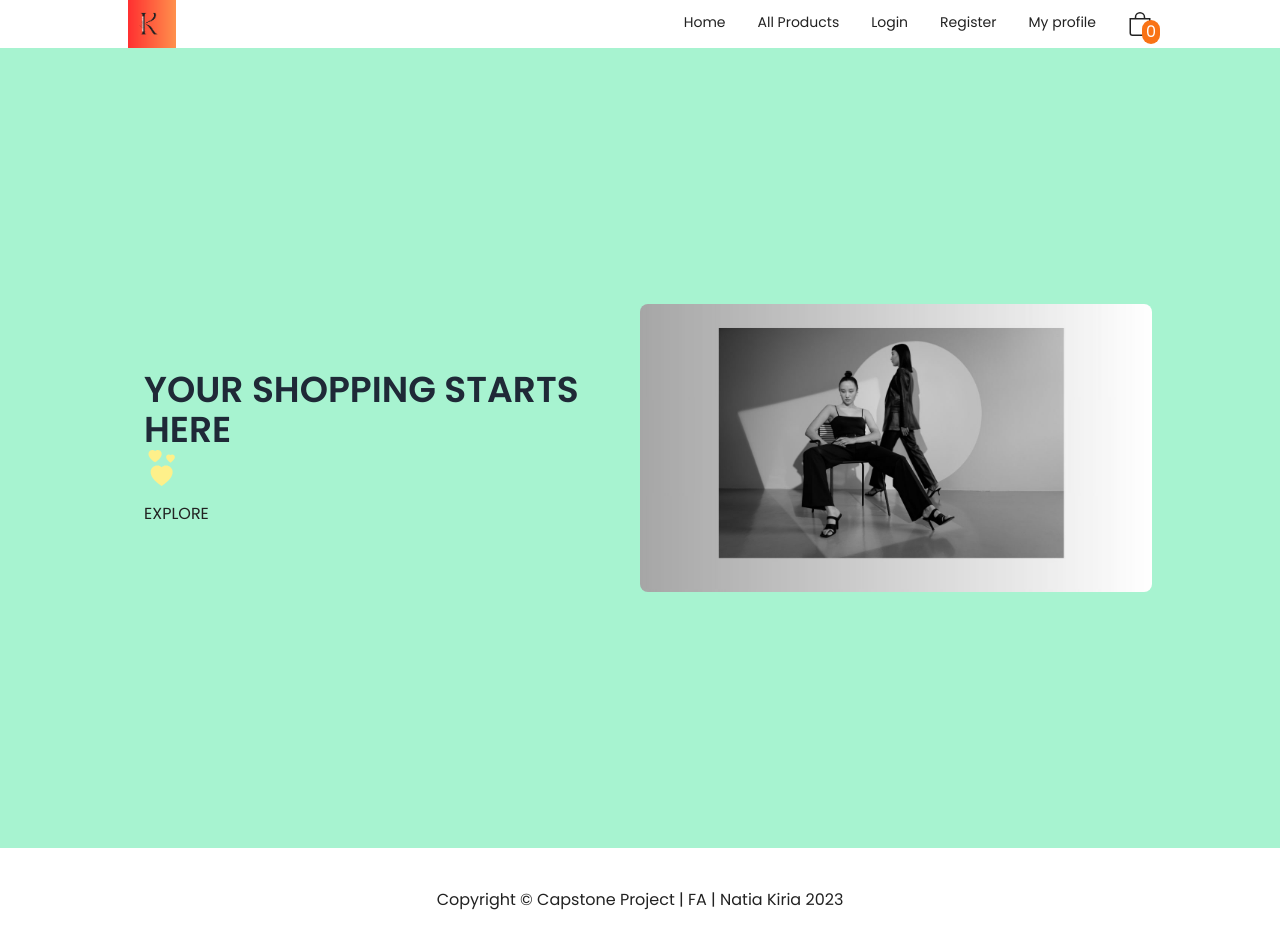
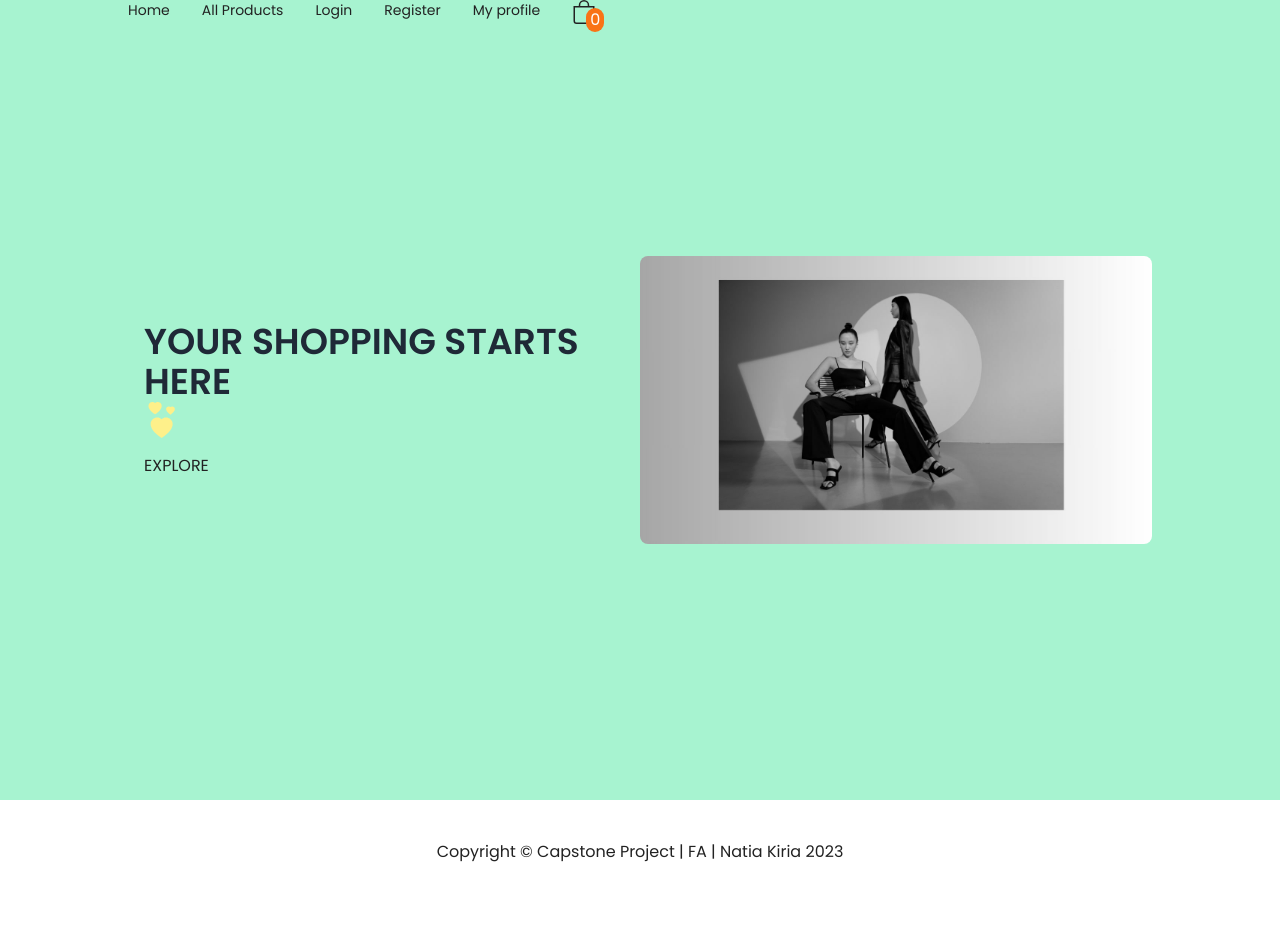
Before and after one commit to kirnatia/Ecommerce_Capstone, a React (Create React App) app: page / in a window 1280 px wide. Shown: the top 948 px of the page. After the commit the page ends 904 px from the top, so only its background shows below. Built offline with nearby package versions, Linux system fonts and the light colour scheme; no server answers.

Commit message:
change header

```diff
--- a/src/components/Header.js
+++ b/src/components/Header.js
@@ -20,14 +20,14 @@ const Header = () => {
     <header
       className={`${
         isActive ? "bg-white py-4 shadow-md" : "bg-none py-0"
-      } `}
+      } fixed w-full z-10 transition-all `}
     >
       <div className="container mx-auto flex items-center justify-between h-full">
-        <Link to={`/`}>
+        {/* <Link to={`/`}>
           <div className="w-16 sm:w-12">
             <img src={Logo} alt="" className="w-full" />
           </div>
-        </Link>
+        </Link> */}
         <div className="sm:hidden">
           <button
             onClick={() => setIsActive(!isActive)}
```
